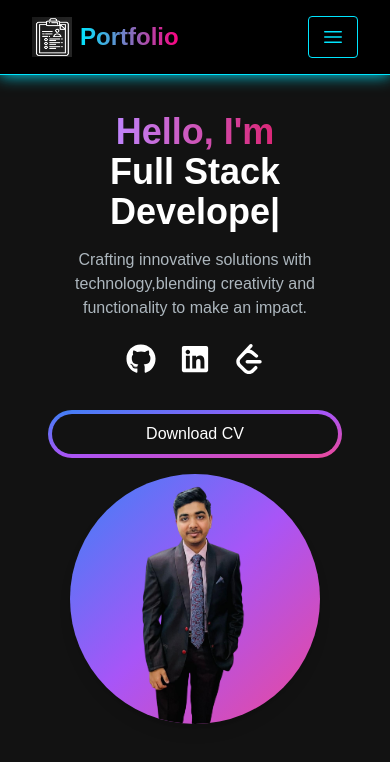
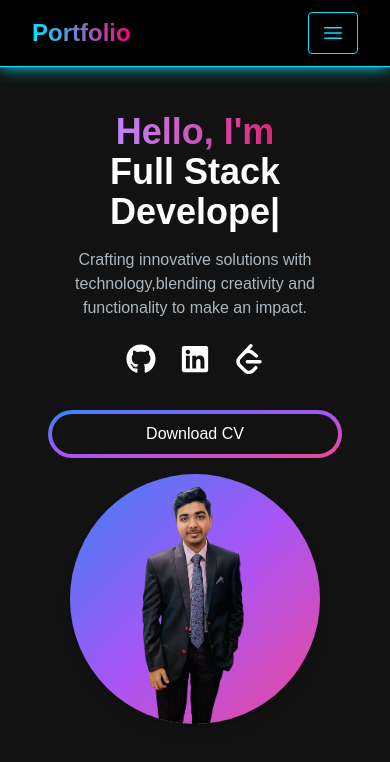
Before and after one commit to 0AkshajBansal0/portfolio_website, a Next.js app: page / in a window 390 px wide. Shown: the top 762 px of the page. Built offline with nearby package versions, Linux system fonts and the light colour scheme.

Commit message:
navbar responsive

```diff
--- a/src/app/components/Navbar.jsx
+++ b/src/app/components/Navbar.jsx
@@ -8,24 +8,25 @@
 const navLinks = [
   { title: "About", path: "#about" },
   { title: "Education", path: "#education" },
+  { title: "Experience", path: "#experience" },
   { title: "Projects", path: "#projects" },
   { title: "Contact", path: "#contact" },
 ];
+
 
 const Navbar = () => {
   const [navbarOpen, setNavbarOpen] = useState(false);
 
   return (
     <>
-      <nav className="fixed top-0 left-0 right-0 z-50 px-4 py-2
+      <nav className="fixed top-0 left-0 right-0 z-50 px-4 py-1
         bg-[#000000] border-b border-[#00E6FF] shadow-[0px_0px_15px_#00E6FF]
         transition-all duration-300 ease-in-out">
 
         <div className="flex container lg:py-4 flex-wrap items-center justify-between mx-auto px-4 py-2">
 
           {/* Logo */}
-          <Link href={"/"} className="flex items-center space-x-2">
-            <img src="/images/logo.png" alt="Logo" className="h-10 w-10" />
+          <Link href="/" className="flex items-center space-x-2">
             <span className="text-2xl md:text-5xl font-semibold
               bg-gradient-to-r from-[#00E6FF] to-[#FF0080] bg-clip-text text-transparent
               transition-all duration-300 ease-in-out hover:scale-110">
```
